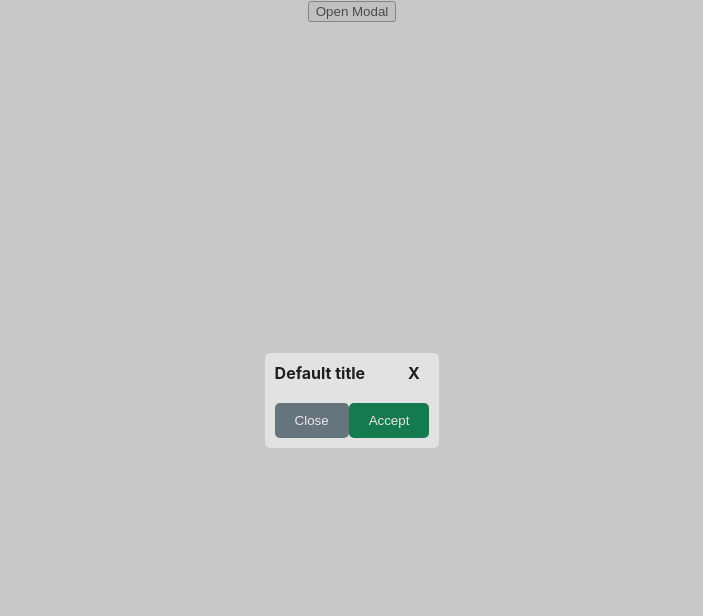
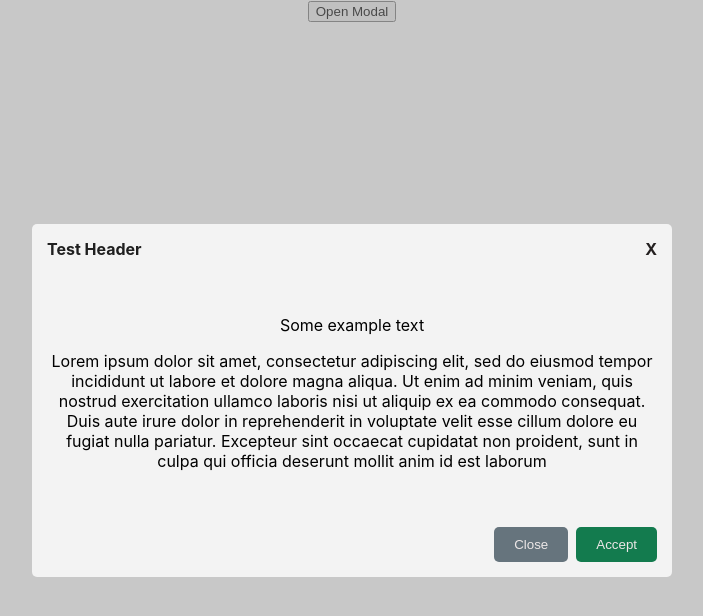
Before and after one commit to icelandico/react-modal, a React (Create React App) app: page / in a window 1280 px wide. Both pictures are taken after a click on the button "Open Modal". Shown: the top 616 px of the page, without its empty margins (288-991 px from the left). Built offline with nearby package versions, Linux system fonts and the light colour scheme.

Commit message:
Insert child component

```diff
--- a/src/App.js
+++ b/src/App.js
@@ -1,6 +1,7 @@
 import React, { useState } from "react";
 import './App.css';
 import ReactModal from "./components/ReactModal";
+import ChildComponent from "./components/ChildComponent";
 
 function App() {
   const [modalOpened, setModalOpened] = useState(false);
@@ -9,7 +10,9 @@ function App() {
     <div className="App">
       <div className="main__container">
         <button className="main__container-button" onClick={() => setModalOpened(true)}>Open Modal</button>
-        <ReactModal closeHandler={() => setModalOpened(false)} isOpen={modalOpened} config={{ onBgClose: false }}/>
+        <ReactModal closeHandler={() => setModalOpened(false)} isOpen={modalOpened} config={{ title: "Test Header" }}
+
+        ><ChildComponent /></ReactModal>
       </div>
     </div>
   );
--- /dev/null
+++ b/src/components/ChildComponent/index.js
@@ -0,0 +1,17 @@
+import React from "react";
+
+const ChildComponent = () => {
+  return (
+      <div>
+        <p>Some example text</p>
+        <p>
+          Lorem ipsum dolor sit amet, consectetur adipiscing elit, sed do eiusmod tempor incididunt ut labore et dolore magna aliqua.
+          Ut enim ad minim veniam, quis nostrud exercitation ullamco laboris nisi ut aliquip ex ea commodo consequat.
+          Duis aute irure dolor in reprehenderit in voluptate velit esse cillum dolore eu fugiat nulla pariatur.
+          Excepteur sint occaecat cupidatat non proident, sunt in culpa qui officia deserunt mollit anim id est laborum
+        </p>
+      </div>
+  )
+}
+
+export default ChildComponent;
--- a/src/components/ReactModal/index.css
+++ b/src/components/ReactModal/index.css
@@ -14,9 +14,9 @@
   display: grid;
   grid-template-columns: 1fr;
   grid-row-gap: 10px;
-  background: #e2e2e2;
+  margin: 0 25%;
+  background: #f3f3f3;
   height: auto;
-  padding: 10px;
   border-radius: 5px;
 }
 
@@ -24,6 +24,7 @@
   display: grid;
   grid-template-columns: 4fr 1fr;
   color: #1f1f1f;
+  padding: 15px;
 }
 
 .modal__header-title {
@@ -35,6 +36,17 @@
   cursor: pointer;
   color: #231f1f;
   font-weight: 700;
+  text-align: right;
+}
+
+.modal__content {
+  padding: 15px;
+}
+
+.modal__footer {
+  display: flex;
+  justify-content: flex-end;
+  padding: 15px;
 }
 
 .modal__footer-button {
@@ -43,6 +55,7 @@
   cursor: pointer;
   border-radius: 5px;
   border: none;
+  margin-left: 0.5rem;
 }
 
 .modal__footer-button--close {
```
Also changed, not shown: src/components/ChildComponent/index.css (added), 1 other file (tests, documents, lock files or other folders).
